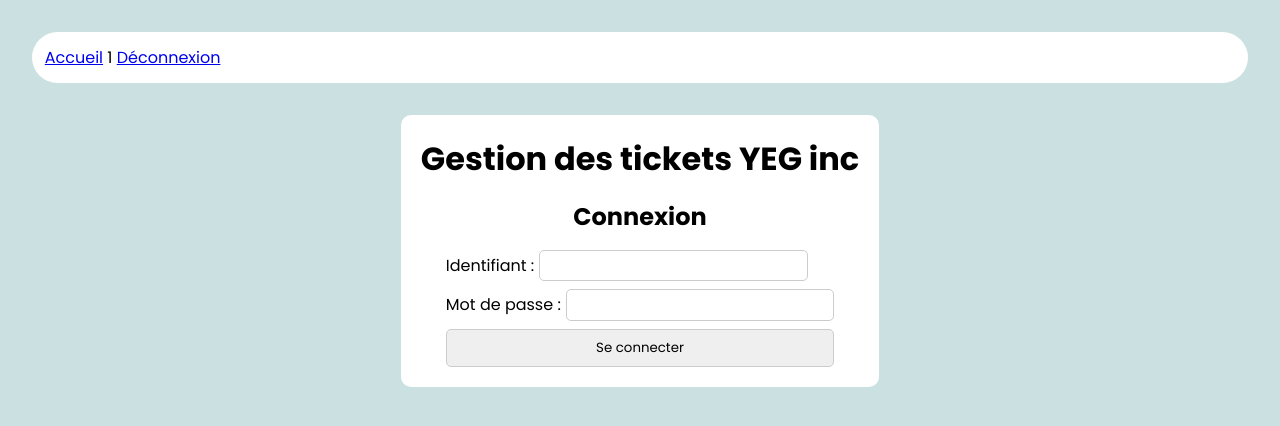
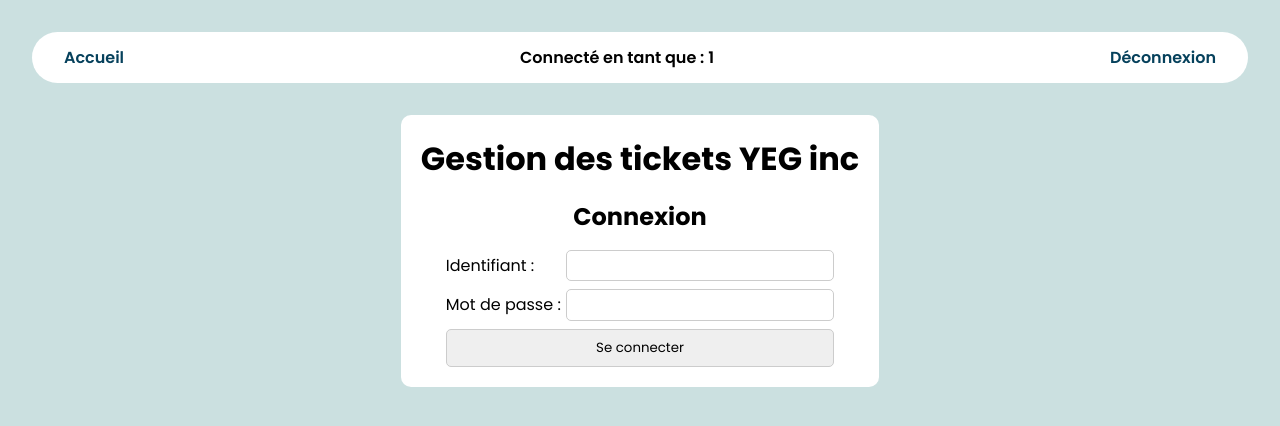
Before and after one commit to Tebayai/LiveCampusCours, a PHP site: page /index.php in a window 1280 px wide. Shown: the top 426 px of the page. Run offline with PHP 8.4, Linux system fonts and the light colour scheme; the visitor is signed in with stand-in values (Sample User, id 1).

Commit message:
header css

```diff
--- a/php/project/css/style.css
+++ b/php/project/css/style.css
@@ -19,8 +19,17 @@ body{
 nav{
     margin: 2rem;
     background-color: white;
-    padding: .8rem;
+    padding: .8rem 2rem;
     border-radius: 99999rem;
+    display: flex;
+    justify-content: space-between;
+    align-items: center;
+    font-weight: 600;
+
+    a{
+        text-decoration: none;
+        color: rgb(6, 65, 92);
+    }
 }
 
 .container-title {
@@ -62,6 +71,10 @@ nav{
                 gap: .3rem;
             }
 
+            label{
+                width: 100%;
+            }
+
             input{
                 padding: .3rem;
                 border-radius: 5px;
--- a/php/project/partiel/header.php
+++ b/php/project/partiel/header.php
@@ -14,7 +14,7 @@
     <a href="/index.php">Accueil</a>
 
     <?php if(isset($_SESSION['identifiant'])): ?>
-        <span><?= $_SESSION['identifiant'] ?></span>
+        <span>Connecté en tant que : <?= $_SESSION['identifiant'] ?></span>
         <a href="/deconnexion.php">Déconnexion</a>
     <?php endif; ?>
 </nav>
```
